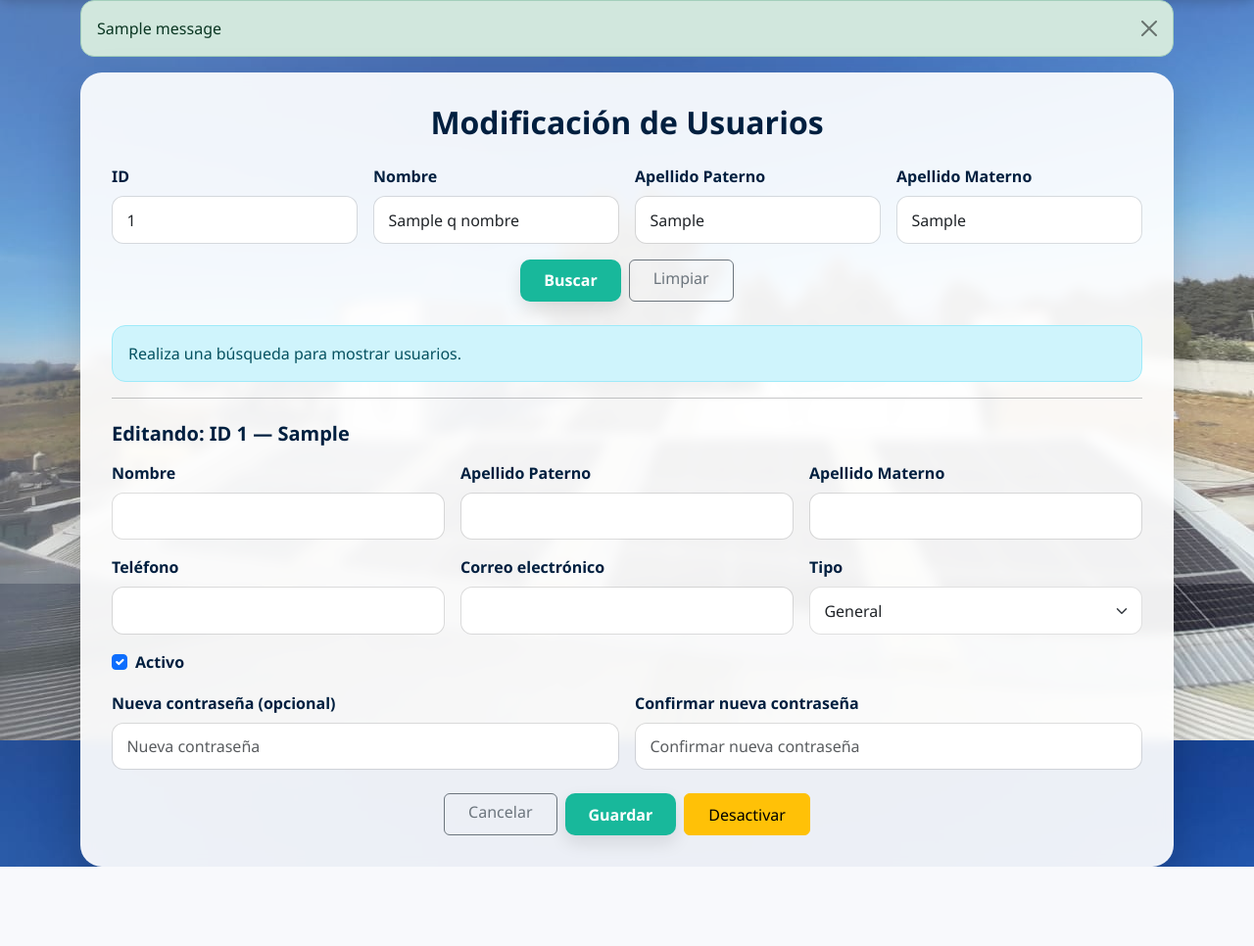
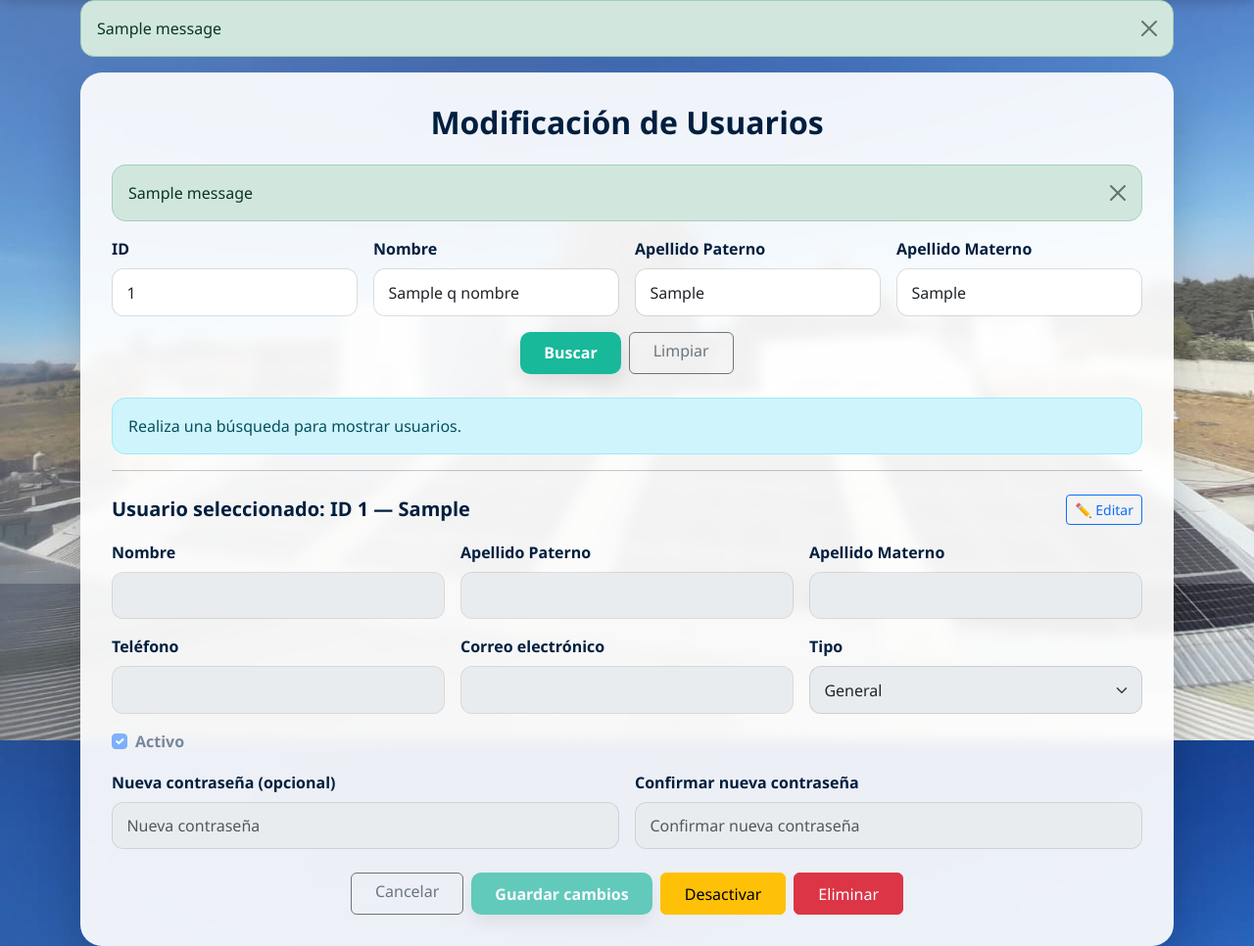
Before and after one commit to Alfredo140589/SWGFV, a Django app: template templates/core/pages/gestion_usuarios_modificacion.html in a window 1280 px wide. Shown: the part 204-1170 px from the top of the page at 98% size. Before the commit the page ends 1089 px from the top, so only its background shows below. Run offline with Django 4.2, Linux system fonts and the light colour scheme; tables that the repository leaves empty hold one stand-in row (values such as "Sample post"); the template is opened without the code that fills it: values that come from a table or form of the project are taken from there, most other values are stand-ins (such as "Sample title", 1, 10 or a date in 2020); one stand-in notice (Sample message) is shown.

Commit message:
Usuarios: modo lectura/editar con icono + eliminar

```diff
--- a/templates/core/pages/gestion_usuarios_modificacion.html
+++ b/templates/core/pages/gestion_usuarios_modificacion.html
@@ -9,6 +9,17 @@
     <h2 class="text-center mb-4" style="color: var(--swgfv-primary); font-weight: 800;">
       Modificación de Usuarios
     </h2>
+
+    {% if messages %}
+      <div class="mb-3">
+        {% for message in messages %}
+          <div class="alert alert-{{ message.tags }} alert-dismissible fade show" role="alert">
+            {{ message }}
+            <button type="button" class="btn-close" data-bs-dismiss="alert"></button>
+          </div>
+        {% endfor %}
+      </div>
+    {% endif %}
 
     <!-- BUSQUEDA -->
     <form method="GET" class="mb-4">
@@ -87,17 +98,39 @@
       </div>
     {% endif %}
 
-    <!-- EDICION -->
+    <!-- EDICION / LECTURA -->
     {% if seleccionado and form %}
       <hr class="mb-4">
 
-      <h5 class="mb-3" style="color: var(--swgfv-primary); font-weight: 800;">
-        Editando: ID {{ seleccionado.ID_Usuario }} — {{ seleccionado.Correo_electronico }}
+      <div class="d-flex flex-column flex-md-row justify-content-between align-items-md-center gap-2 mb-3">
+        <h5 class="m-0" style="color: var(--swgfv-primary); font-weight: 800;">
+          Usuario seleccionado: ID {{ seleccionado.ID_Usuario }} — {{ seleccionado.Correo_electronico }}
         </h5>
+
+        {% if not edit_mode %}
+          <a class="btn btn-outline-primary btn-sm"
+             href="{% url 'core:gestion_usuarios_modificacion' %}?id={{ seleccionado.ID_Usuario }}&edit=1">
+            ✏️ Editar
+          </a>
+        {% else %}
+          <a class="btn btn-outline-secondary btn-sm"
+             href="{% url 'core:gestion_usuarios_modificacion' %}?id={{ seleccionado.ID_Usuario }}">
+            👁️ Modo lectura
+          </a>
+        {% endif %}
+      </div>
 
       <form method="POST" novalidate>
         {% csrf_token %}
 
+        {% if form.non_field_errors %}
+          <div class="alert alert-danger">
+            {{ form.non_field_errors }}
+          </div>
+        {% endif %}
+
+        <!-- fieldset deshabilita TODO si no estamos en edit_mode -->
+        <fieldset {% if not edit_mode %}disabled{% endif %}>
           <div class="row g-3">
             <div class="col-12 col-md-4">
               <label class="form-label fw-bold" style="color: var(--swgfv-primary);">Nombre</label>
@@ -155,14 +188,27 @@
               {% if form.new_password_confirm.errors %}<div class="text-danger">{{ form.new_password_confirm.errors }}</div>{% endif %}
             </div>
           </div>
+        </fieldset>
 
         <div class="d-flex flex-wrap justify-content-center gap-2 mt-4">
           <a href="{% url 'core:gestion_usuarios_modificacion' %}" class="btn btn-outline-secondary px-4">Cancelar</a>
-          <button type="submit" class="btn btn-swgfv px-4">Guardar</button>
+
+          {% if edit_mode %}
+            <button type="submit" class="btn btn-swgfv px-4">Guardar cambios</button>
+          {% else %}
+            <button type="button" class="btn btn-swgfv px-4" disabled title="Presiona ✏️ Editar para habilitar">
+              Guardar cambios
+            </button>
+          {% endif %}
 
           <button type="submit" name="action" value="deactivate" class="btn btn-warning px-4"
                   onclick="return confirm('¿Seguro que deseas desactivar este usuario?');">
             Desactivar
+          </button>
+
+          <button type="submit" name="action" value="delete" class="btn btn-danger px-4"
+                  onclick="return confirm('⚠️ Esto eliminará el usuario PERMANENTEMENTE. ¿Deseas continuar?');">
+            Eliminar
           </button>
         </div>
       </form>
```
Also changed, not shown: core/views.py (+34 -19 lines). Lines whose indentation alone changed are shown as unchanged.
